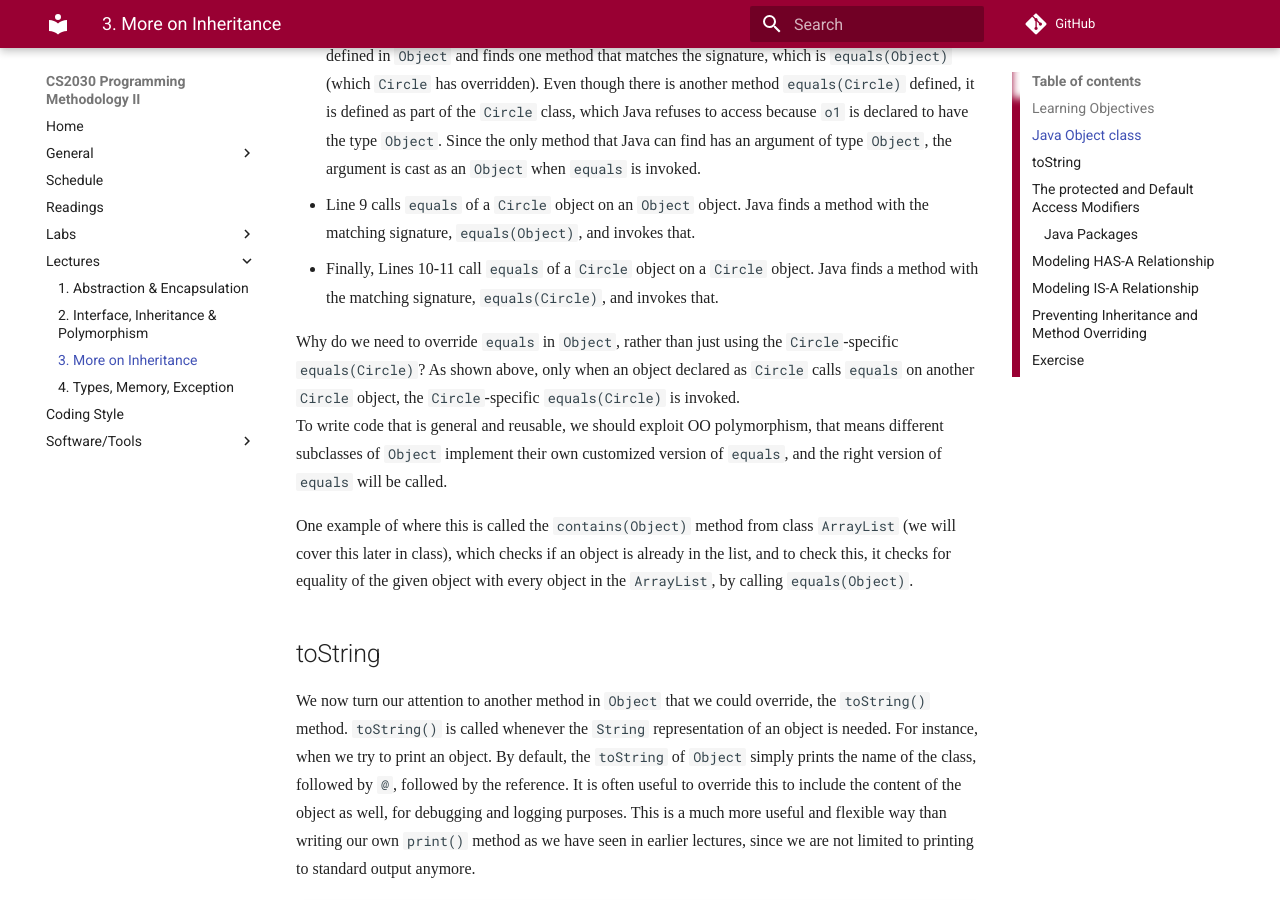
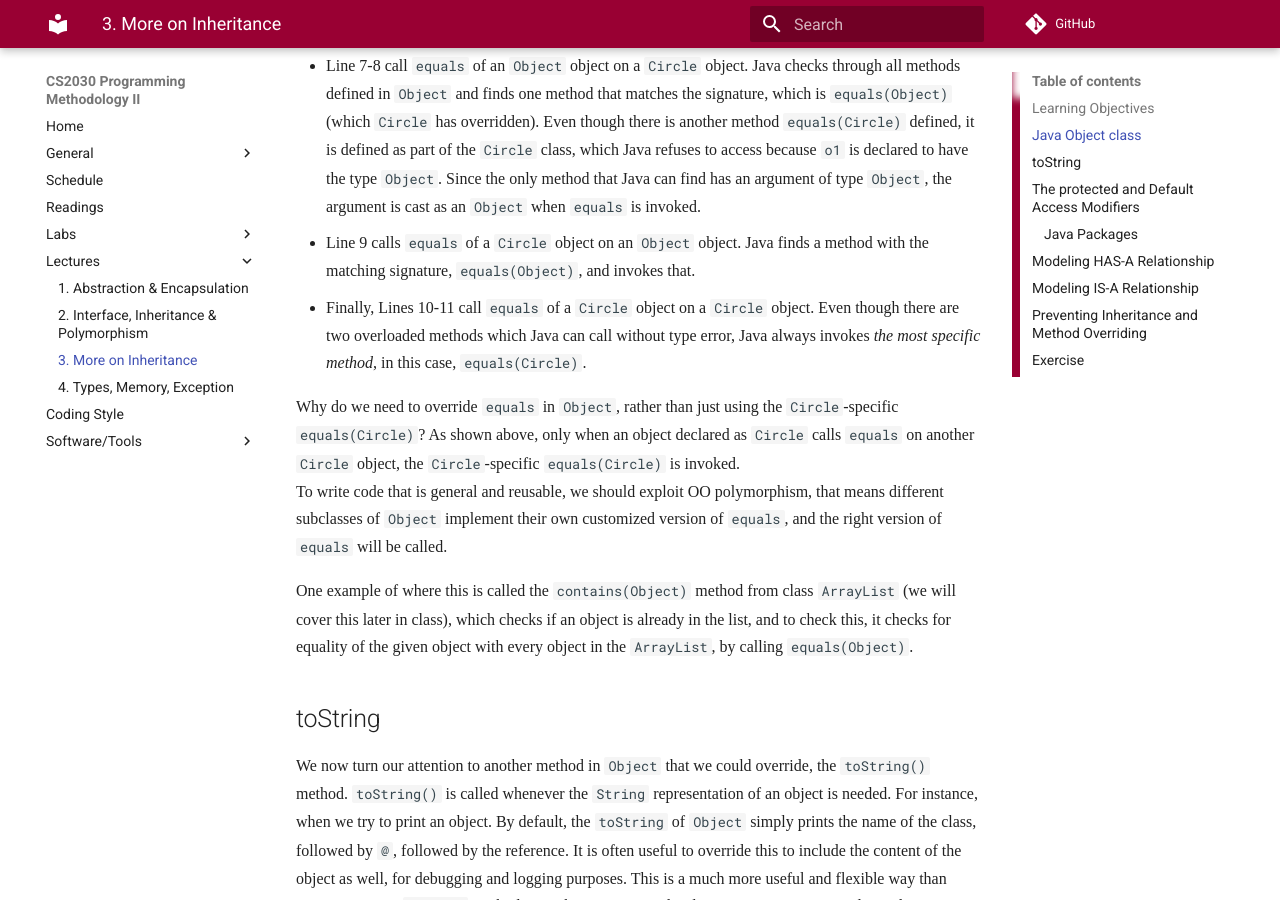
Before and after one commit to nus-cs2030/1718-s2, an MkDocs documentation site: the page built from docs/lec03.md, in a window 1280 px wide and 900 px high, scrolled down 5420 px. Built offline with MkDocs 1.6.1 and Material for MkDocs 9.7.7, drawn with Linux system fonts in a browser that asks for light colours; some web fonts are replaced; formulas are drawn with MathJax 3; comment, search, counter and statistics services are not loaded; old or Windows-style settings are respelled for this version of MkDocs; some of the changed text lies outside the part shown.

Commit message:
Fix 3(f) (thanks, Bernard)

````diff
--- a/docs/lec03.md
+++ b/docs/lec03.md
@@ -51,8 +51,9 @@
     if (obj instanceof Circle) {
       Circle circle = (Circle) obj;
       return (circle.center.equals(center) && circle.radius == radius);
-    } else
+    } else {
       return false;
+	}
   }
 }
 ```
@@ -98,10 +99,11 @@
     }
     if (obj instanceof Circle) {
       Circle circle = (Circle) obj;
-      return ((circle.center.equals(center) && circle.radius == radius);
-    } else
+      return (circle.center.equals(center) && circle.radius == radius);
+    } else {
       return false;
     }
+  }
 
   public boolean equals(Circle circle) {
     System.out.println("equals(Circle) called");
@@ -135,7 +137,7 @@
 - Line 6 calls `equals` of an `Object` object on an `Object` object.  Java checks through all methods defined in `Object`, and finds a method that matches the signature, which is the `equals(Object)` (which `Circle` has overridden). This is the one that will get called.
 - Line 7-8 call `equals` of an `Object` object on a `Circle` object.  Java checks through all methods defined in `Object` and finds one method that matches the signature, which is `equals(Object)` (which `Circle` has overridden).  Even though there is another method `equals(Circle)` defined, it is defined as part of the `Circle` class, which Java refuses to access because `o1` is declared to have the type `Object`.  Since the only method that Java can find has an argument of type `Object`, the argument is cast as an `Object` when `equals` is invoked.
 - Line 9 calls `equals` of a `Circle` object on an `Object` object.  Java finds a method with the matching signature, `equals(Object)`, and invokes that.
-- Finally, Lines 10-11 call `equals` of a `Circle` object on a `Circle` object.  Java finds a method with the matching signature, `equals(Circle)`, and invokes that.
+- Finally, Lines 10-11 call `equals` of a `Circle` object on a `Circle` object.  Even though there are two overloaded methods which Java can call without type error, Java always invokes _the most specific method_, in this case, `equals(Circle)`.
 
 Why do we need to override `equals` in `Object`, rather than just using the `Circle`-specific `equals(Circle)`?  As shown above, only when an object declared as `Circle` calls `equals` on another `Circle` object, the `Circle`-specific `equals(Circle)` is invoked.
 To write code that is general and reusable, we should exploit OO polymorphism, that means different subclasses of `Object` implement their own customized version of `equals`, and the right version of `equals` will be called.
@@ -543,7 +545,7 @@
     class B extends A {
       void f(int x) {
         System.out.println("B f");
-        return x;
+        // return x; <-- this line should not be here.
       }
     }
 
````
